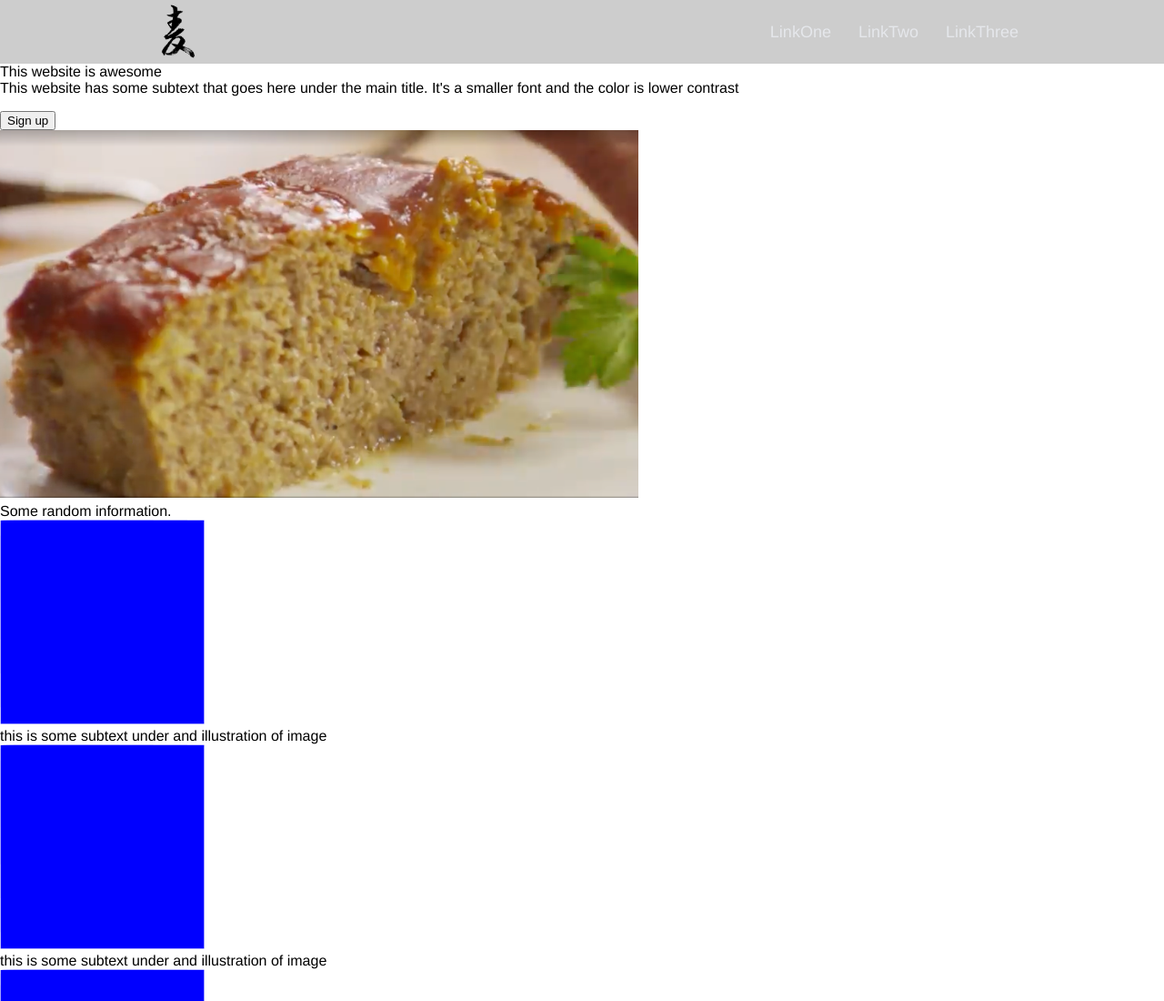
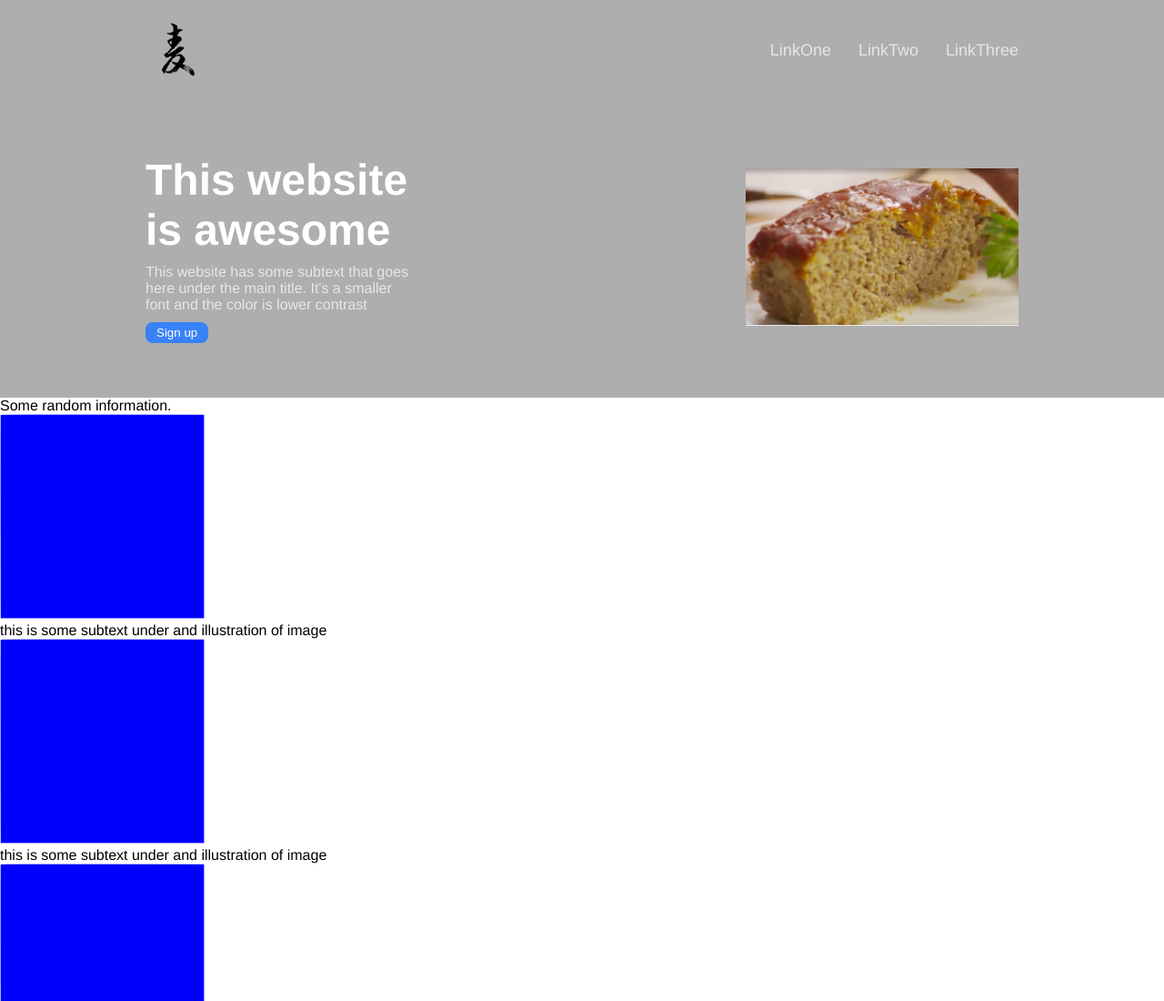
Before and after one commit to mengxihe/Landing-page, a plain HTML site: page index.html in a window 1280 px wide. Shown: the top 1100 px of the page at 91% size. Drawn offline with Linux system fonts and the light colour scheme.

Commit message:
first section of the landing page;

```diff
--- a/index.html
+++ b/index.html
@@ -21,10 +21,10 @@
             <div class = "container-one">
                 <div class = "one-left">
                     <div class="title-one">This website is awesome</div>
-                    <div class="text-one">This website has some subtext that goes here under the main title. It's a smaller font and the color is lower contrast</p>
-                    <div class="button-one"><button>Sign up</button></div>
-                    </div>
-                <img src = "imgs/meatloaf.jpg" alt="this is a placeholder for an image">
+                    <div class="text-one">This website has some subtext that goes here under the main title. It's a smaller font and the color is lower contrast</div>
+                    <div><button class="button-one">Sign up</button></div>
+                </div>
+                <div><img class = "image-one" src = "imgs/meatloaf.jpg" alt="this is a placeholder for an image"></div>
                 </div>
             </div>
 
--- a/styles.css
+++ b/styles.css
@@ -1,6 +1,7 @@
 body{
     font-family: Helvetica, sans-serif;
     margin:0;
+
 }
 
 .logo{
@@ -17,8 +18,8 @@ body{
     align-items: center;
     margin: 0px;
     border: 0px;
-    padding: 0 160px;
-    background-color: #cdcdcd;
+    padding: 20px 160px;
+    background-color: #aeaeae;
 }
 
 a{
@@ -34,3 +35,41 @@ ul{
     margin: 0px;
     padding: 0px;
 }
+
+.container-one{
+    display: flex;
+    justify-content: space-between;
+    align-items: center;
+    background-color: #aeaeae;
+    padding: 60px 160px;
+}
+
+.one-left{
+    display: flex;
+    width: 300px;
+    flex-shrink: 0;
+    flex-direction: column;
+    gap:10px;
+}
+
+.image-one{
+    width: 300px;
+}
+
+.title-one{
+    font-size: 48px;
+    font-weight: bolder;
+    color: white;
+}
+
+.text-one{
+    color: #E5E7EB
+}
+
+.button-one{
+    color: white;
+    background:#3882F6;
+    border: none;
+    border-radius: 8px;
+    padding: 4px 12px;
+}
```
